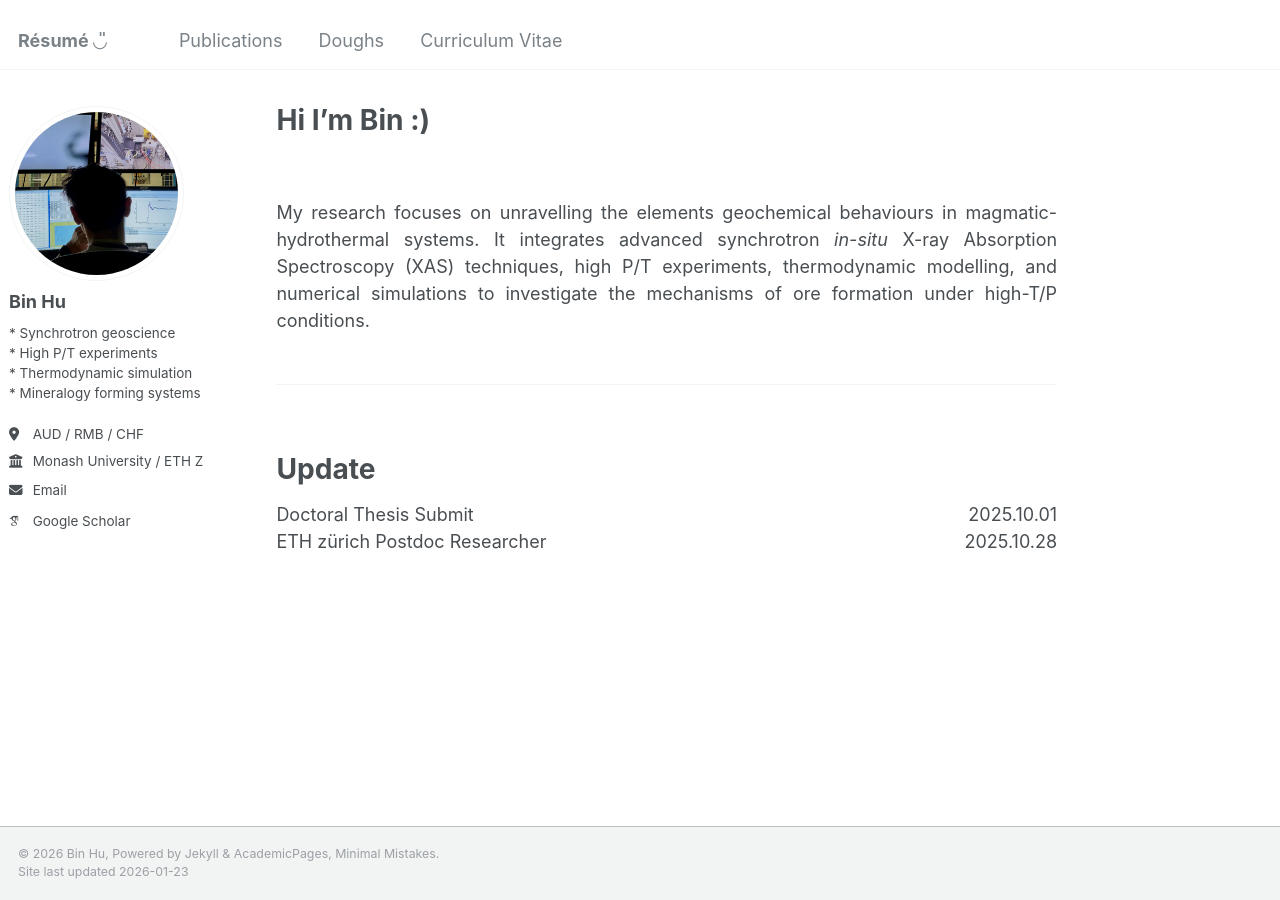
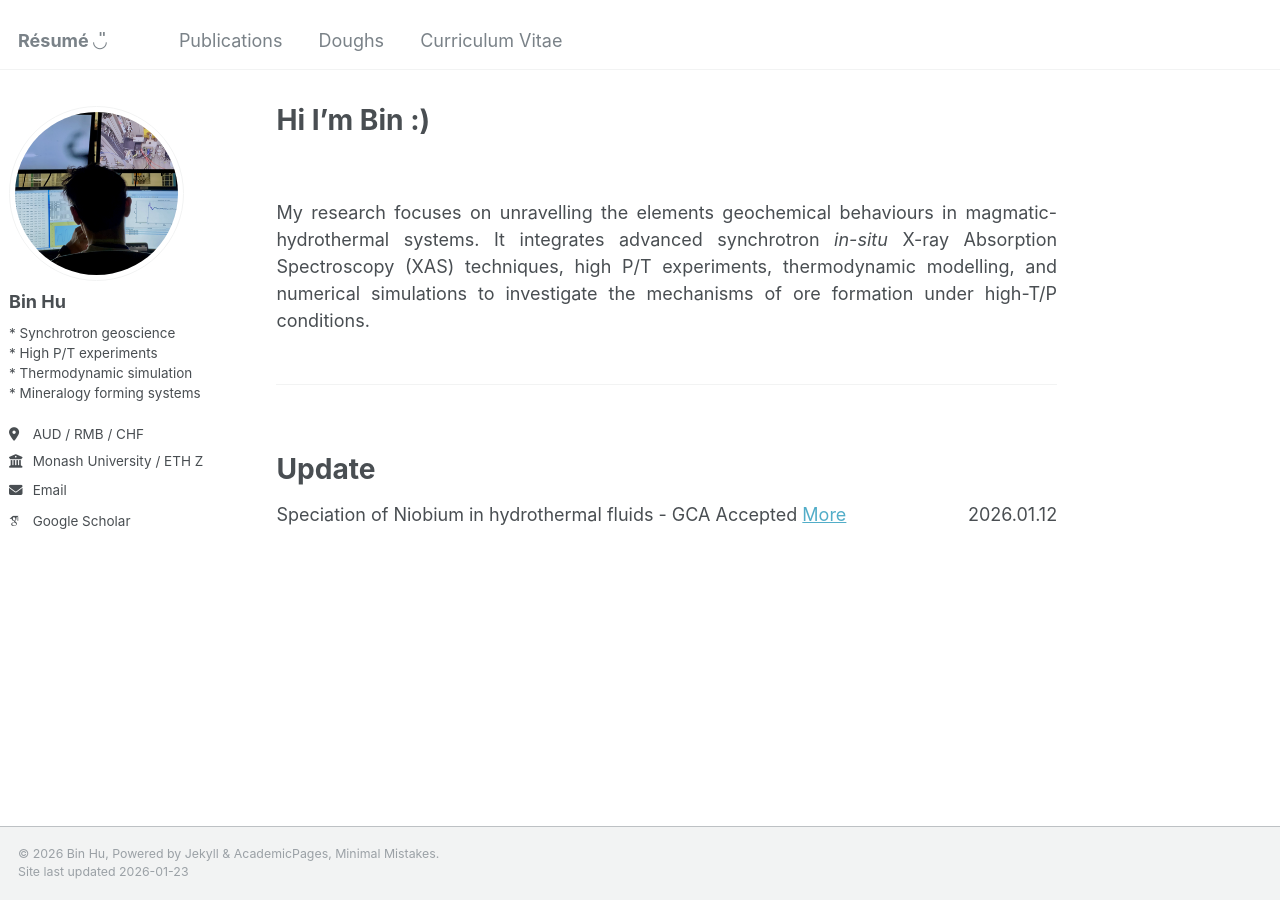
Before and after one commit to bhchemx/bhchemx.github.io, a Jekyll site: the page built from _pages/about.md, in a window 1280 px wide. Built offline with Jekyll 4.4.1, drawn with Linux system fonts in a browser that asks for light colours; some web fonts are replaced.

Commit message:
Update about.md

```diff
--- a/_pages/about.md
+++ b/_pages/about.md
@@ -22,19 +22,10 @@ redirect_from:
 
 <div style="display: flex; justify-content: space-between; font-size: 1em;">
     <span>
-        Doctoral Thesis Submit
+        Speciation of Niobium in hydrothermal fluids - GCA Accepted <a href = "https://bhchemx.github.io/publication/2026-01-12-GCA-Nb">More</a>
     </span>
     <span>
-        2025.10.01
-    </span>
-</div>
-
-<div style="display: flex; justify-content: space-between; font-size: 1em;">
-    <span>
-        ETH zürich Postdoc Researcher
-    </span>
-    <span>
-        2025.10.28
+        2026.01.12
     </span>
 </div>
 
```
